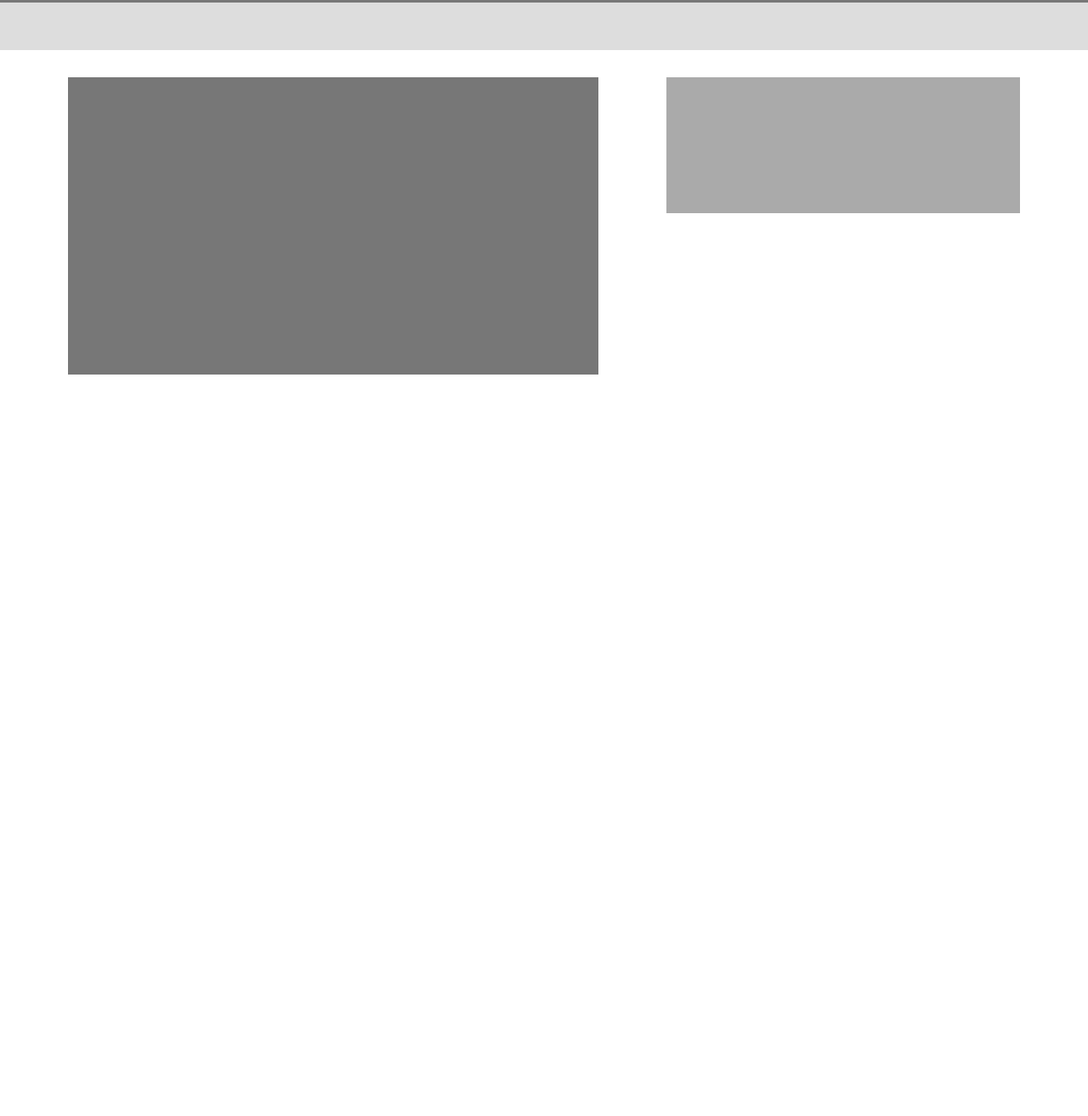
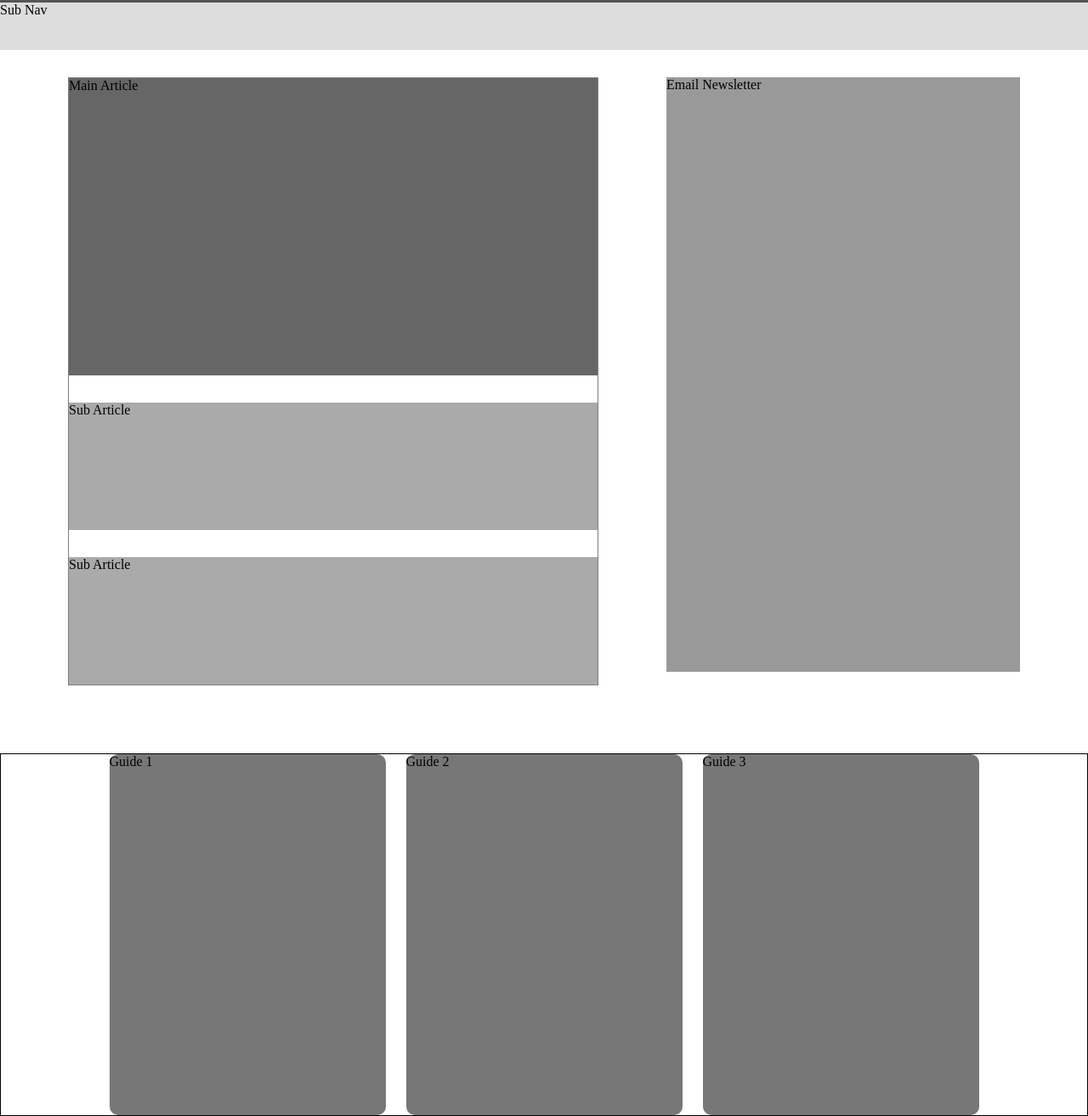
Before and after one commit to bendee48/smash-grayscale, a plain HTML site: page index.html in a window 1280 px wide. Shown: the part 93-1407 px from the top of the page at 85% size. Before the commit the page ends 800 px from the top, so only its background shows below. Drawn offline with Linux system fonts and the light colour scheme.

Commit message:
Adding Article container & Guide section
- Adding container for articles
- Styling articles and email newsletter
- Adding Guides section

```diff
--- a/index.html
+++ b/index.html
@@ -8,11 +8,22 @@
   <link rel="stylesheet" href="style.css">
 </head>
 <body>
-  <nav class="main-nav"></nav>
-  <nav class="sub-nav"></nav>
+  <nav class="main-nav">Main Nav</nav>
+  <nav class="sub-nav">Sub Nav</nav>
   <main>
-    <article class="main-article"></article>
-    <aside class="email-newsletter"></aside>
+    <div class="article-container">
+      <article class="main-article">Main Article</article>
+      <article class="sub-article">Sub Article</article>
+      <article class="sub-article">Sub Article</article>
+    </div>
+    <aside class="email-newsletter">
+      Email Newsletter
+    </aside>
   </main>
+  <section class="guides">
+    <div class="guide-card">Guide 1</div>
+    <div class="guide-card">Guide 2</div>
+    <div class="guide-card">Guide 3</div>
+  </section>
 </body>
 </html>
--- a/style.css
+++ b/style.css
@@ -44,7 +44,7 @@ body {
 
 .main-nav {
   height: 6rem;
-  background: #777;
+  background: #555;
 }
 
 /* Sub Nav */
@@ -64,16 +64,44 @@ main {
 
 /* Articles */
 
+.article-container {
+  grid-column: 2 / 3;
+  min-height: 200px;
+  border: 1px solid gray;
+}
+
 .main-article {
-  grid-column: 2 / 3;
-  height: 350px; /* change */
-  background: #777;
+  height:350px;
+  background: #666;
+}
+
+.sub-article {
+  margin-top: 2rem;
+  height: 150px;
+  background: #aaa;
 }
 
 /* Email Newsletter */
 
 .email-newsletter {
   grid-column: 4 / 5;
-  height: 10rem; /* change */
-  background: #aaa;
+  height: 700px;
+  background: #999;
 }
+
+/* Guides */
+
+.guides {
+  display: flex;
+  gap: 1.5rem;
+  justify-content: center;
+  margin-top: 5rem;
+  border: 1px solid black;
+}
+
+.guide-card {
+  width: 325px;
+  height: 425px;
+  border-radius: 10px;
+  background: #777;
+}
```
